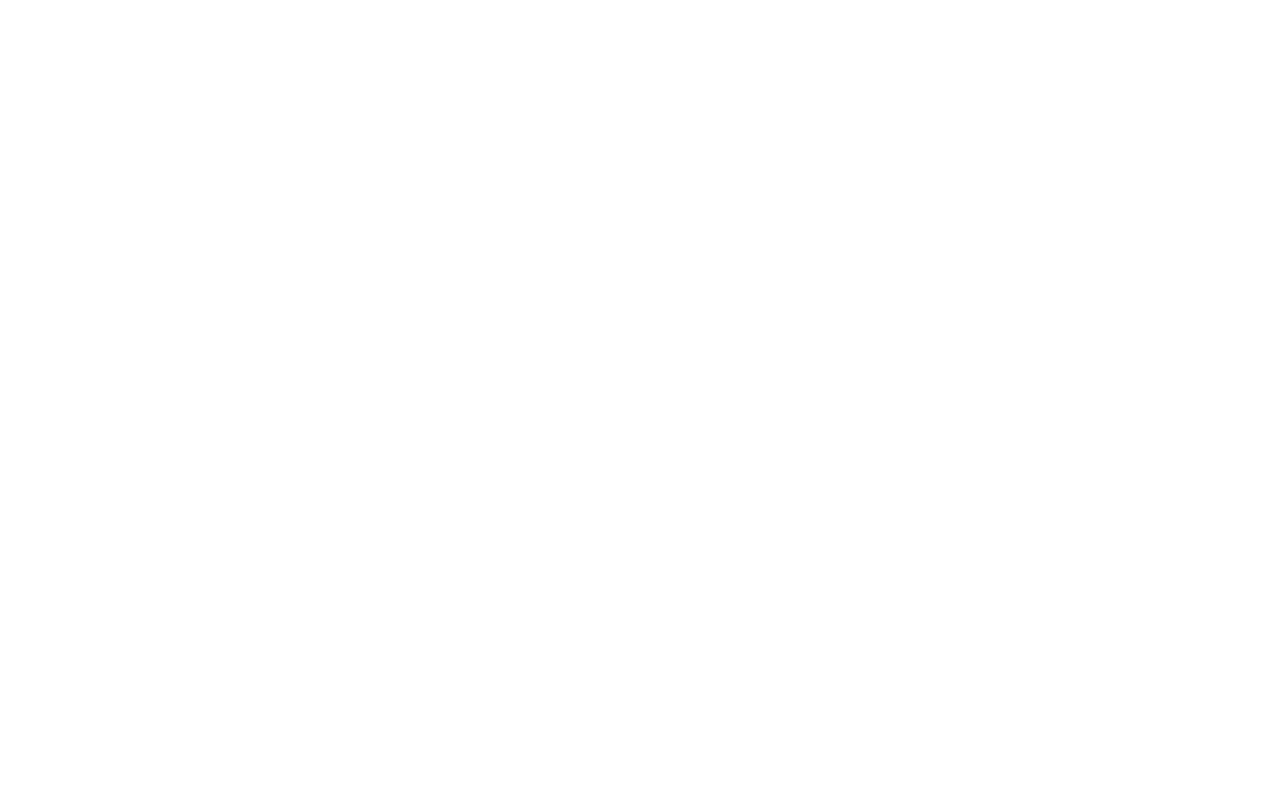
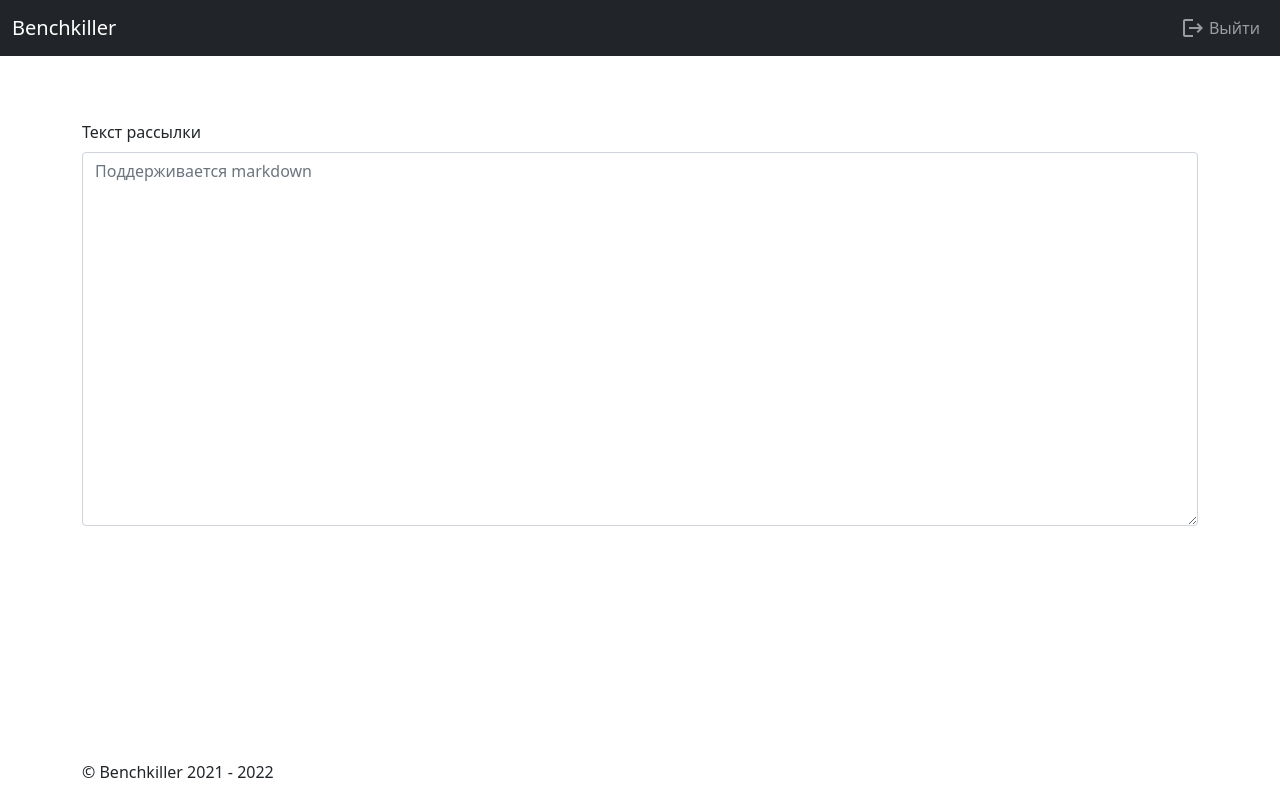
Before and after one commit to GlistenSTAR/bench_vue3, a Vue app: page /deliveries in a window 1280 px wide. Before the commit this address had no page. Built offline with nearby package versions, Linux system fonts and the light colour scheme.

Commit message:
mailing page [not done]

```diff
--- /dev/null
+++ b/src/components/Footer.vue
@@ -0,0 +1,13 @@
+<template>
+  <footer class="footer pb-3">
+    <div class="container">
+      © Benchkiller 2021<span v-if="new Date().getFullYear() > 2021">
+        - {{ new Date().getFullYear() }}</span
+      >
+    </div>
+  </footer>
+</template>
+
+<script>
+export default {};
+</script>
--- a/src/locales/en.json
+++ b/src/locales/en.json
@@ -21,7 +21,8 @@
       "toastServerError": "Server error",
       "lookforAlert": "",
       "availableAlert": "",
-      "noDataFound": ""
+      "noDataFound": "",
+      "mailingBtn": ""
     },
     "filter": {
       "filterHeader": "Search by",
@@ -38,5 +39,10 @@
       "variousPeriod": "Various period",
       "from": "From",
       "to": "To"
+    },
+    "mailing": {
+      "textareaLbl": "",
+      "textareaPlacehldr": "You can write in Markdown"
+
     }
   }
--- a/src/locales/ru.json
+++ b/src/locales/ru.json
@@ -21,7 +21,8 @@
       "toastServerError": "Серверная ошибка",
       "lookforAlert": "Ниже отображаются посты, в которых участники сообщества ищут разработчиков на свои проекты",
       "availableAlert": "Ниже отображаются посты, в которых участники сообщества предлагают своих разработчиков",
-      "noDataFound": "По вашему запросу ничего не нашлось. Пожалуйста измените параметры поиска."
+      "noDataFound": "По вашему запросу ничего не нашлось. Пожалуйста измените параметры поиска.",
+      "mailingBtn": "Сделать рассылку"
     },
     "filter": {
       "filterHeader": "Поиск",
@@ -38,5 +39,9 @@
       "variousPeriod": "Произвольный период",
       "from": "От",
       "to": "До"
+    },
+    "mailing": {
+      "textareaLbl": "Текст рассылки",
+      "textareaPlacehldr": "Поддерживается markdown"
     }
   }
--- a/src/router/index.js
+++ b/src/router/index.js
@@ -17,6 +17,11 @@
       else next();
     },
   },
+  {
+    path: '/deliveries',
+    name: 'Mailing',
+    component: () => import('@/views/Mailing.vue'),
+  },
 ];
 
 const router = createRouter({
--- a/src/views/Login.vue
+++ b/src/views/Login.vue
@@ -67,18 +67,13 @@
         </div>
       </div>
     </main>
-    <footer class="footer pb-3">
-      <div class="container">
-        © Benchkiller 2021<span v-if="new Date().getFullYear() > 2021">
-          - {{ currentYear }}</span
-        >
-      </div>
-    </footer>
+    <Footer />
   </div>
 </template>
 
 <script>
 import Header from '@/components/Header.vue';
+import Footer from '@/components/Footer.vue';
 import { ref, reactive, toRefs, onMounted } from 'vue';
 import Alert from '@/components/Alert';
 import { useStore } from 'vuex';
@@ -86,7 +81,7 @@
 import { useI18n } from 'vue-i18n';
 
 export default {
-  components: { Alert, Header },
+  components: { Alert, Header, Footer },
   setup() {
     const currentYear = new Date().getFullYear();
     const showToast = ref(false);
--- a/src/views/Mailing.vue
+++ b/src/views/Mailing.vue
@@ -1,5 +1,42 @@
-<template>Hello</template>
+<template>
+  <div class="login-flex d-flex flex-column justify-content-between">
+    <Header />
+    <form class="pt-5 container flex-grow-1 me-auto">
+      <table class="table table-bordered">
+        <tbody>
+          <tr v-for="(mails, i) in mailingList" :key="i">
+            <td>@{{ mails }}</td>
+          </tr>
+        </tbody>
+      </table>
+      <div class="mt-3">
+        <label for="exampleFormControlTextarea1" class="form-label">{{
+          $t('mailing.textareaLbl')
+        }}</label>
+        <textarea
+          class="form-control"
+          :placeholder="$t('mailing.textareaPlacehldr')"
+          rows="15"
+        ></textarea>
+      </div>
+    </form>
+    <Footer />
+  </div>
+</template>
 
 <script>
-export default {};
+import Header from '@/components/Header.vue';
+import Footer from '@/components/Footer.vue';
+import { computed } from 'vue';
+import { useStore } from 'vuex';
+
+export default {
+  components: { Header, Footer },
+  setup() {
+    const store = useStore();
+    return {
+      mailingList: computed(() => store.state.checkedOffers),
+    };
+  },
+};
 </script>
--- a/src/views/Offers.vue
+++ b/src/views/Offers.vue
@@ -40,9 +40,11 @@
       <div class="col-lg-9">
         <div class="d-flex justify-content-between">
           <p class="h1">{{ $t('message.searchH') }}</p>
-          <button type="button" class="btn btn-primary h-50 mt-3 ms-3">
-            Сделать рассылку
-          </button>
+          <router-link :to="{ path: '/deliveries' }">
+            <button type="button" class="btn btn-primary mt-3 ms-3">
+              {{ $t('message.mailingBtn') }}
+            </button>
+          </router-link>
         </div>
         <ul class="container nav nav-tabs pt-4" id="offersTabs" role="tablist">
           <li
```
